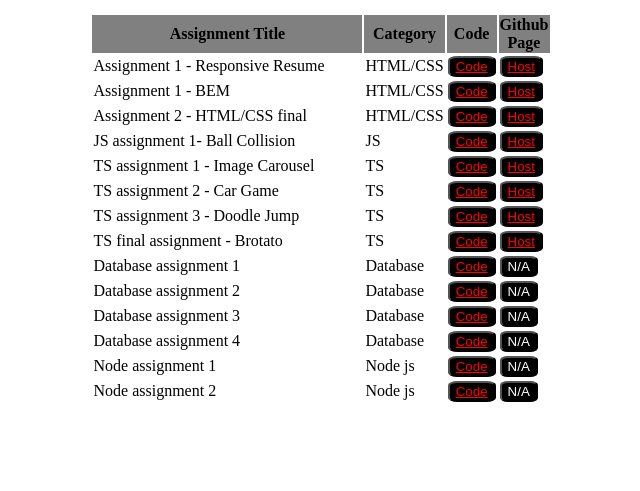
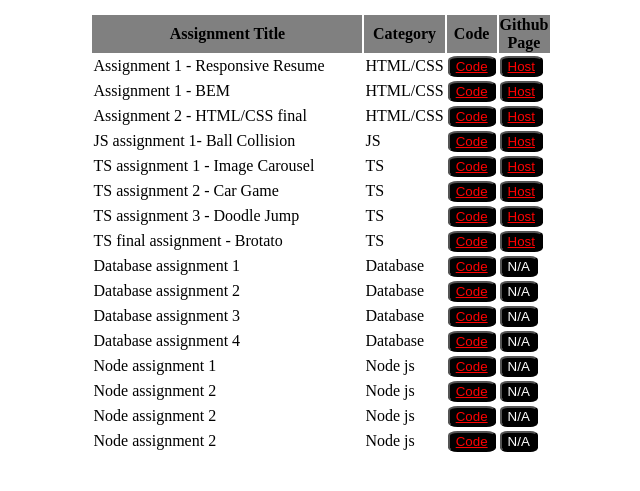
Before and after one commit to kalexrt/LF_Fellowship_Assignment, a plain HTML site: page index.html in a window 1280 px wide. Shown: the part 127-618 px from the top of the page, without its empty margins (319-959 px from the left). Drawn offline with Linux system fonts and the light colour scheme.

Commit message:
node assignment 4

```diff
--- a/index.html
+++ b/index.html
@@ -108,6 +108,18 @@
                     <td><button class="btn"><a href="https://github.com/kalexrt/backend-Assignment-2">Code</a></button></td>
                     <td><button class="btn">N/A</button></td>
                 </tr>
+                <tr>
+                    <td>Node assignment 2</td>
+                    <td>Node js</td>
+                    <td><button class="btn"><a href="https://github.com/kalexrt/backend-Assignment-3">Code</a></button></td>
+                    <td><button class="btn">N/A</button></td>
+                </tr>
+                <tr>
+                    <td>Node assignment 2</td>
+                    <td>Node js</td>
+                    <td><button class="btn"><a href="https://github.com/kalexrt/todo4.0">Code</a></button></td>
+                    <td><button class="btn">N/A</button></td>
+                </tr>
             </table>
         </div>
     </main>
```
